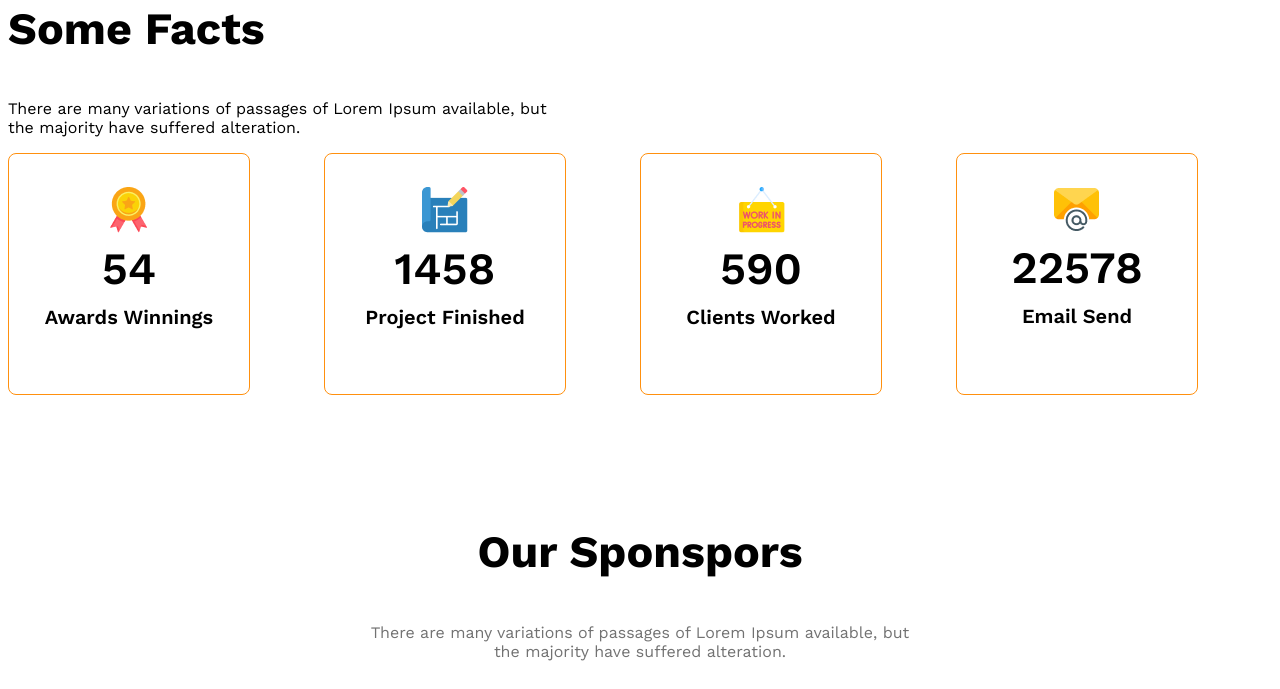
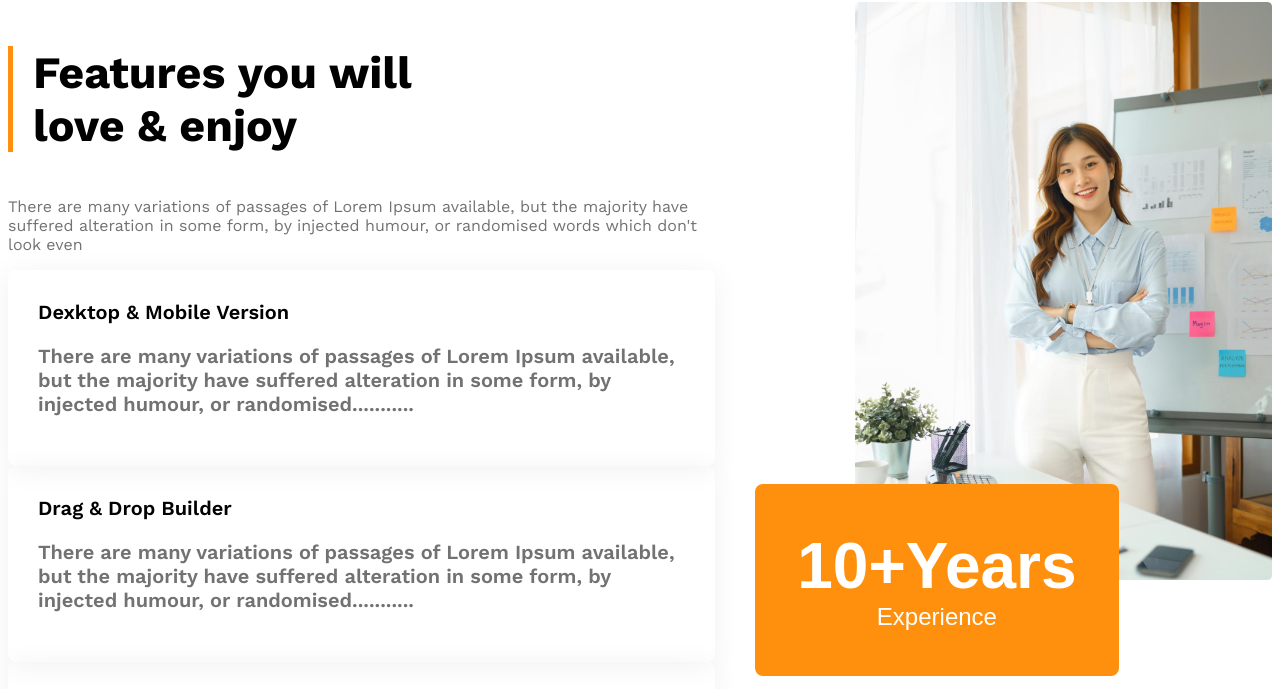
Before and after one commit to nuruddin2971/g3-architects-website, a plain HTML site: page index.html in a window 1280 px wide. Shown: the part 2057-2746 px from the top of the page. Drawn offline with nearby package versions, Linux system fonts and the light colour scheme.

Commit message:
added features will enjoy section

```diff
--- a/index.html
+++ b/index.html
@@ -43,6 +43,49 @@
                 <button class="btn-primary">Explore More</button>
             </div>
         </section>
+
+        <!-- features section start -->
+         <section class="features display-flex">
+            <div>
+                <h3 id="feature-section-title" class="section-title">Features you will <br> love & enjoy</h3>
+                <p class="text-light-gray">
+                    There are many variations of passages of Lorem Ipsum available, but the majority have suffered alteration in some form, by injected humour, or randomised words which don't look even
+                </p>
+                <!-- feature card container -->
+                 <div class="feature-card">
+                    <h4 class="feature-title">Dexktop & Mobile Version</h4>
+                    <p class="text-light-gray">
+                        There are many variations of passages of Lorem Ipsum available, but the majority have suffered alteration in some form, by injected humour, or randomised...........
+                    </p>
+                 </div>
+                 <div class="feature-card">
+                    <h4 class="feature-title">Drag & Drop Builder</h4>
+                    <p class="text-light-gray">
+                        There are many variations of passages of Lorem Ipsum available, but the majority have suffered alteration in some form, by injected humour, or randomised...........
+                    </p>
+                 </div>
+                 <div class="feature-card">
+                    <h4 class="feature-title">Awesome Modern Design</h4>
+                    <p class="text-light-gray">
+                        There are many variations of passages of Lorem Ipsum available, but the majority have suffered alteration in some form, by injected humour, or randomised...........
+                    </p>
+                 </div>
+                 <div class="feature-card">
+                    <h4 class="feature-title">Super Easy to Edit</h4>
+                    <p class="text-light-gray">
+                        There are many variations of passages of Lorem Ipsum available, but the majority have suffered alteration in some form, by injected humour, or randomised...........
+                    </p>
+                 </div>
+            </div>
+            <div class="featured-architect">
+                <img src="images/architect.png" alt="">
+                <button id="experience-badge" class="btn-primary">
+                    <span id="experience-year">10+Years</span>
+                    <br>
+                    <span>Experience</span>
+                </button>
+            </div>
+         </section>
 
          <!-- some facts -->
           <section class="some-facts">
--- a/styles/architects.css
+++ b/styles/architects.css
@@ -100,6 +100,41 @@ main> section{
     font-weight: 500;
 }
 
+/* features section related style */
+.features{
+    gap: 140px;
+}
+#feature-section-title{
+    border-left: 5px solid #FF900E;
+    padding-left: 20px;
+}
+.feature-card{
+    padding: 30px;
+    box-shadow: 0 4px 30px 0 rgba(0, 0, 0, 0.06);
+    margin-bottom: 20px;
+    border-radius: 8px;
+}
+.feature-card, .feature-title{
+    font-weight: 600;
+    font-size: 1.25rem;
+    margin-top: 0px;
+    margin-bottom: 0px;
+}
+#experience-badge{
+    padding: 45px 42px;
+    font-size: 1.5rem;
+    font-weight: 500;
+    margin-left: -100px;
+    margin-top: -100px;
+}
+#experience-year{
+    font-size: 4rem;
+    font-weight: 700;
+}
+.featured-architect img{
+    width: 100%;
+}
+
 /* some facts related styles */
 .facts-container{
     display: grid;
@@ -149,6 +184,7 @@ main> section{
 @media screen and (max-width: 576px) {
     .navbar,
     .nav-links,
+    .features,
     .teams
     {
         flex-direction: column;
@@ -172,12 +208,16 @@ main> section{
         justify-items: center;
         gap: 50px;
     }
+    #experience-badge{
+        margin-top: 20px;
+        margin-left: 20px;
+    }
 
 }
 
 /* medium size device  */
 @media screen and (min-width: 576px) and (max-width: 992px) {
-    .teams{
+    .teams, .features{
         flex-direction: column;
         margin: 50px auto;
     }
@@ -185,4 +225,8 @@ main> section{
         grid-template-columns: repeat(2, 1fr);
         justify-items: center;
     }
+    #experience-badge{
+        margin-top: 20px;
+        margin-left: 20px;
+    }
 }
```
